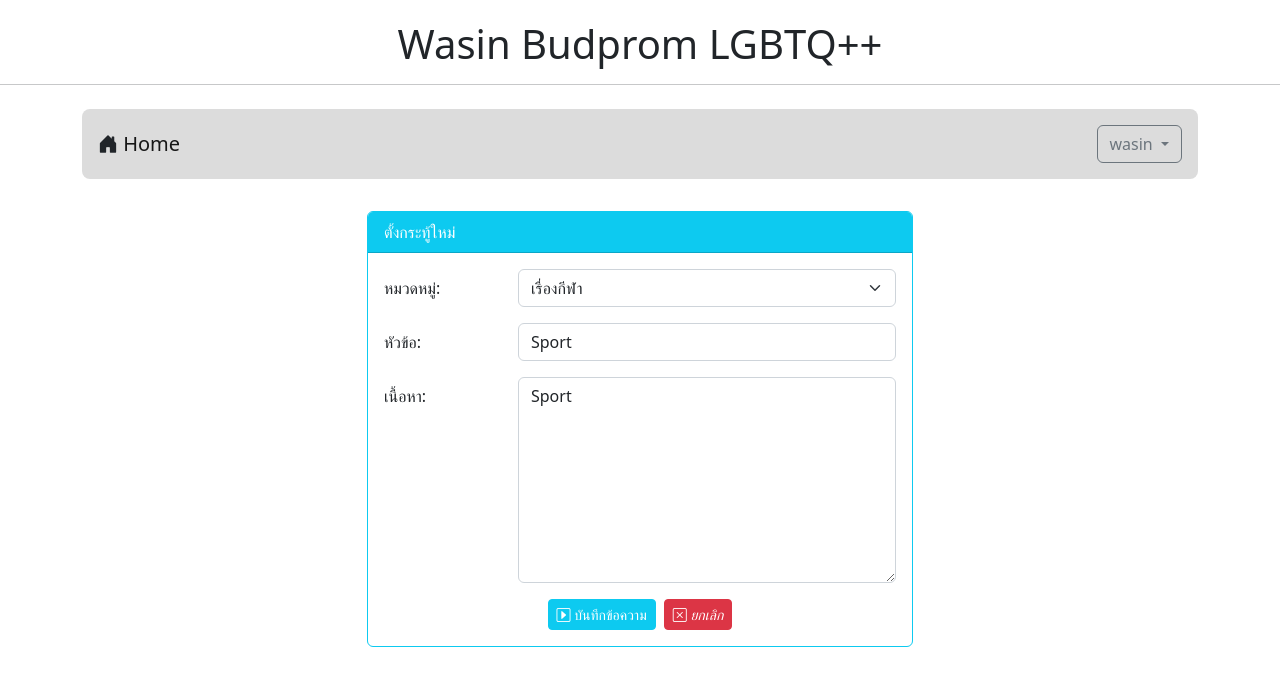
After one commit to wasinbudprom/webboard_wasin, a PHP site: page /editpost.php?id=3 in a window 1280 px wide. The commit adds this page. Shown: the top 686 px of the page. Run offline with PHP 8.4, Linux system fonts and the light colour scheme; a user stored in the database is signed in; data comes from the database, SQL or seed files in the repository.

Commit message:
editpost
editpost

```diff
--- a/delete.php
+++ b/delete.php
@@ -1,6 +1,6 @@
 <?php
     session_start();
-    if(isset($_SESSION['id']) && $_SESSION['role']=="a"){
+    if(isset($_SESSION['id'])){
         $conn=new PDO("mysql:host=localhost;dbname=webboard;charset=utf8","root","");
         $id=$_GET['id'];
         $sql="DELETE FROM post WHERE id=$id";
--- /dev/null
+++ b/editpost.php
@@ -0,0 +1,102 @@
+<!DOCTYPE html>
+<html lang="en">
+<head>
+    <meta charset="UTF-8">
+    <meta name="viewport" content="width=device-width, initial-scale=1.0">
+    <title>Document</title>
+    <link href="https://cdn.jsdelivr.net/npm/bootstrap@5.2.3/dist/css/bootstrap.min.css" rel="stylesheet"
+        integrity="sha384-rbsA2VBKQhggwzxH7pPCaAqO46MgnOM80zW1RWuH61DGLwZJEdK2Kadq2F9CUG65" crossorigin="anonymous">
+    <link rel="stylesheet" href="https://cdn.jsdelivr.net/npm/bootstrap-icons@1.11.3/font/bootstrap-icons.min.css">
+    <script src="https://cdn.jsdelivr.net/npm/bootstrap@5.3.2/dist/js/bootstrap.bundle.min.js"
+        integrity="sha384-C6RzsynM9kWDrMNeT87bh95OGNyZPhcTNXj1NW7RuBCsyN/o0jlpcV8Qyq46cDfL"
+        crossorigin="anonymous"></script>
+</head>
+<header>
+    <h1 style="text-align: center; margin-top: 20px;">Wasin Budprom LGBTQ++</h1><hr>
+</header>
+<body>
+
+    <div class="container">
+        <?php @include('nav.php') ?>
+            <?php
+            $sql= "SELECT user_id FROM post WHERE post.id=$_GET[id]";
+            $conn=new PDO("mysql:host=localhost;dbname=webboard;charset=utf8","root","");
+                foreach($conn->query($sql) as $row){
+                    if(!isset($_SESSION['id']) || $_SESSION['user_id']!=$row['user_id'] ){
+                        header("location:index.php");
+                        die();
+                    }
+                }
+
+
+
+            ?>
+
+        <div class="row mt-4">
+            <div class="col-lg-3 col-md-2 col-sm-1"></div>
+            <div class="col-lg-6 col-md-8 col-sm-10">
+                <div class="card border-info">
+                    <div class="card-header bg-info text-white">ตั้งกระทู้ใหม่</div>
+                    <div class="card-body">
+
+                        <form action="editpost_save.php" method="post">
+                            <div class="row">
+                                <label for="" class="col-lg-3 col-form-label">หมวดหมู่:</label>
+                                <div class="col-lg-9">
+                                    <select name="category" class="form-select" id="">
+                                        <?php
+                                            $conn=new PDO("mysql:host=localhost;dbname=webboard;charset=utf8","root","");
+                                            $sql="SELECT post.id , post.cat_id , category.name , category.id FROM post INNER JOIN category ON(post.cat_id=category.id) WHERE post.id=$_GET[id]";
+
+                                            foreach($conn->query($sql) as $row){
+                                                echo "<option value='$row[3]'>$row[2]</option>";
+                                            }
+                                            $sql="SELECT category.id,category.name FROM category INNER JOIN post ON(post.id=$_GET[id]) WHERE NOT category.id=post.cat_id ";
+                                            foreach($conn->query($sql) as $row){
+                                                echo "<option value='$row[0]'>$row[1]</option>";
+                                            }
+
+                                        ?>
+                                    </select>
+                                </div>
+                            </div>
+                            <div class="row mt-3">
+                                <label for="" class="col-lg-3 col-form-label">หัวข้อ:</label>
+                                <div class="col-lg-9">
+                                    <?php
+                                    $sql="SELECT * FROM post  WHERE post.id=$_GET[id]";
+                                    foreach($conn->query($sql) as $row){
+                                    echo "<input type='text' name='topic' id='' class='form-control' value='$row[title]' required>";
+
+                                    echo "<input type='text' name='id' style='display:none' value=$_GET[id]>";
+
+                                    }
+                                    ?>
+                                </div>
+                            </div>
+                            <div class="row mt-3">
+                                <label for="" class="col-lg-3 col-form-label">เนื้อหา:</label>
+                                <div class="col-lg-9">
+                                    <?php
+                                    foreach($conn->query($sql) as $row){
+                                    echo "<textarea name='comment' id='' rows='8' class='form-control'>$row[content]</textarea>";
+                                    }
+                                    ?>
+                                </div>
+                            </div>
+                            <div class="row mt-3">
+                                <div class="col-lg-12 d-flex justify-content-center">
+                                    <button type="submit" class="btn btn-info btn-sm text-white me-2">
+                                        <i class="bi bi-caret-right-square"></i> บันทึกข้อความ</button>
+                                    <button type="reset" class="btn btn-danger btn-sm"><i class="bi bi-x-square"> ยกเลิก</i></button>
+                                </div>
+                            </div>
+                        </form>
+                    </div>
+                </div>
+            </div>
+            <div class="col-lg-3 col-md-2 col-sm-1"></div>
+        </div>
+    </div>
+</body>
+</html>
--- a/index.php
+++ b/index.php
@@ -47,7 +47,7 @@
                     <?php
 
                         $sql="SELECT * FROM category";
-                            echo "<li><a class='dropdown-item' href='index.php'>--ทั้งหมด--</a></li>";
+                            echo "<li><a class='dropdown-item' href='index.php'> --ทั้งหมด-- </a></li>";
                          foreach($conn->query($sql)as $row){
                             echo "<li><a class='dropdown-item' href='index.php?id=$row[id]' onclick='ses()'>$row[name]</a></li>";
                          }
@@ -87,8 +87,7 @@
             style=text-decoration:none> $row[1]</a><br>$row[3] - $row[4]</div>";
             if(isset($_SESSION['id'])){
                 if($_SESSION['user_id']==$row['user_id']){
-
-                    echo "<div class='me-2 align-self-center'><a href=''
+                    echo "<div class='me-2 align-self-center'><a href='editpost.php?id=$row[2]'
                     class='btn btn-warning btn-sm' onclick=''><i class='bi bi-pencil-fill'></i></a></div>";
 
                     echo "<div class='me-2 align-self-center'><a href=delete.php?id=$row[2]
```
Also changed, not shown: editpost_save.php (added, +17 -0 lines).
